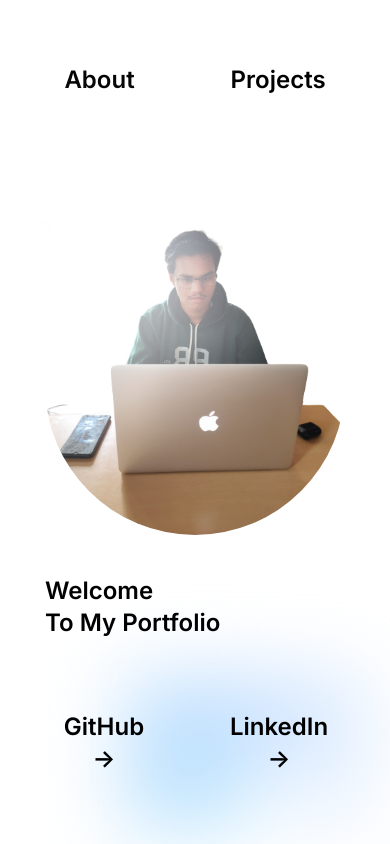
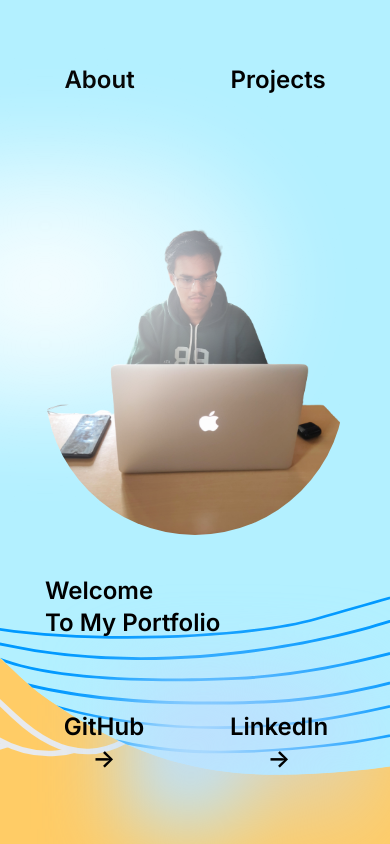
Before and after one commit to ravitej199/React-portfolio, a Next.js app: page / in a window 390 px wide. Built offline with nearby package versions, Linux system fonts and the light colour scheme.

Commit message:
responsive

```diff
--- a/app/globals.css
+++ b/app/globals.css
@@ -15,3 +15,8 @@
     --background-end-rgb: 0, 0, 0;
   }
 } */
+
+body{
+  background: url('../public/landingpage4.svg');
+  background: fixed;
+}
--- a/app/layout.js
+++ b/app/layout.js
@@ -11,7 +11,7 @@ export const metadata = {
 export default function RootLayout({ children }) {
   return (
     <html lang="en">
-      <body className={inter.className}>{children}</body>
+      <body className={inter.className+" bg-[url('../public/landingpage4.svg')] bg-center bg-cover bg-no-repeat"}>{children}</body>
     </html>
   )
 }
--- a/app/page.js
+++ b/app/page.js
@@ -5,7 +5,7 @@ import Link from 'next/link'
 export default function Home() {
   return (
     <>
-    <main className="flex min-h-screen flex-col items-center justify-between p-10">
+    <main className=" flex min-h-screen flex-col items-center justify-between p-10">
 
       <div className="flex h-14 gap-24 p-10 items-center ">
         <Link href='/about' className='font-semibold text-2xl hover:text-blue-700 hover:border-b-4 hover:border-blue-700 '>About</Link>
```
Also changed, not shown: public/landingpage4.svg (added).
